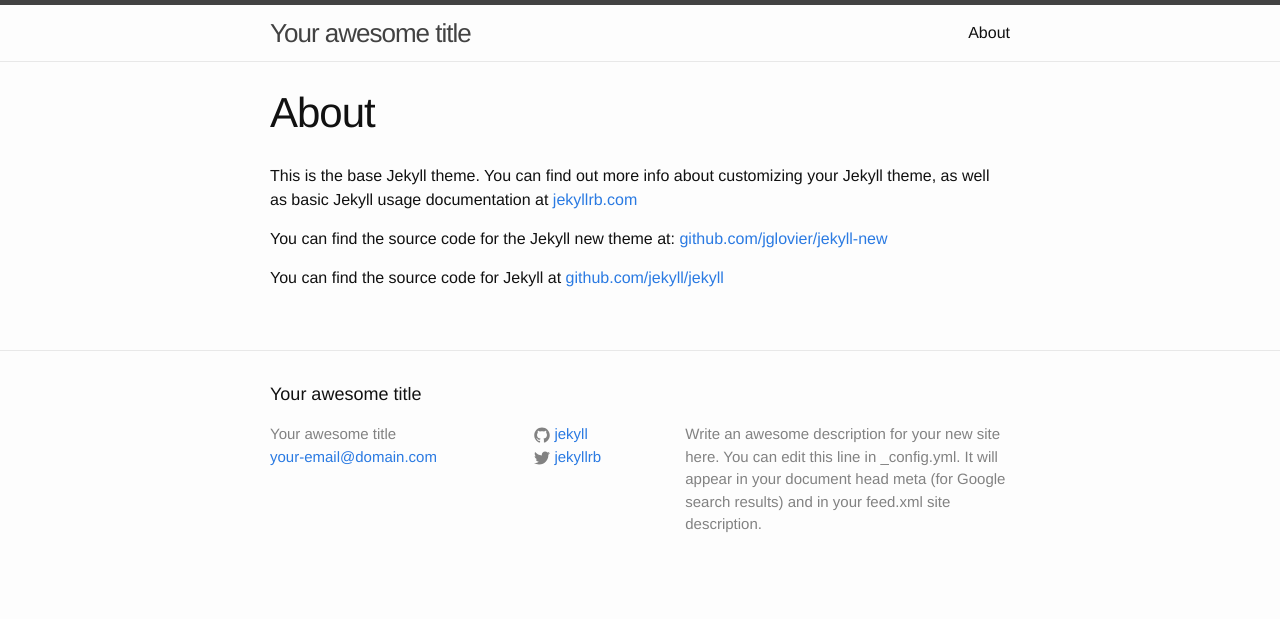
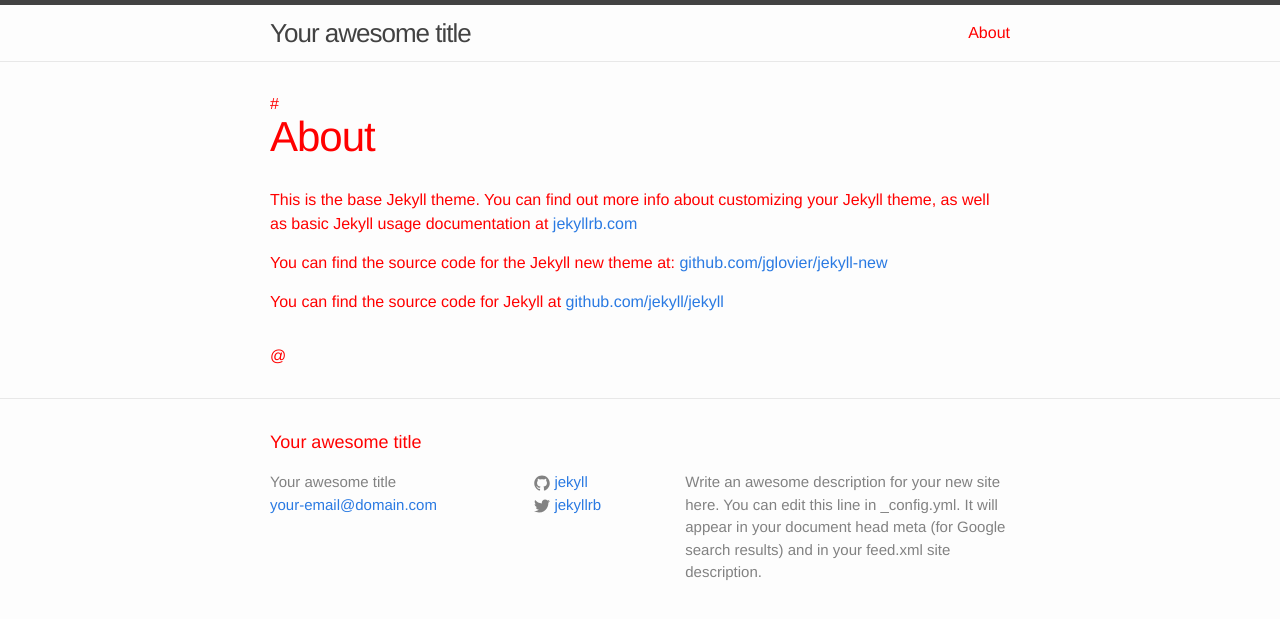
Before and after one commit to hollybenton/hollybenton.github.io, a Jekyll site: the page built from about.md, in a window 1280 px wide. Shown: the top 619 px of the page. Built offline with Jekyll 4.4.1, drawn with Linux system fonts in a browser that asks for light colours.

Commit message:
Learning

```diff
--- a/_layouts/default.html
+++ b/_layouts/default.html
@@ -9,7 +9,7 @@
 
     <div class="page-content">
       <div class="wrapper">
-        {{ content }}
+        #{{ content }}@
       </div>
     </div>
 
--- a/css/main.scss
+++ b/css/main.scss
@@ -13,7 +13,7 @@
 
 $spacing-unit:     30px;
 
-$text-color:       #111;
+$text-color:       red;
 $background-color: #fdfdfd;
 $brand-color:      #2a7ae2;
 
--- a/index.html
+++ b/index.html
@@ -4,7 +4,7 @@
 
 <div class="home">
 
-  <h1 class="page-heading">Posts</h1>
+  <h1 class="page-heading">Posts2</h1>
 
   <ul class="post-list">
     {% for post in site.posts %}
```
Also changed, not shown: _posts/2015-11-19-test.md (added, +8 -0 lines).
